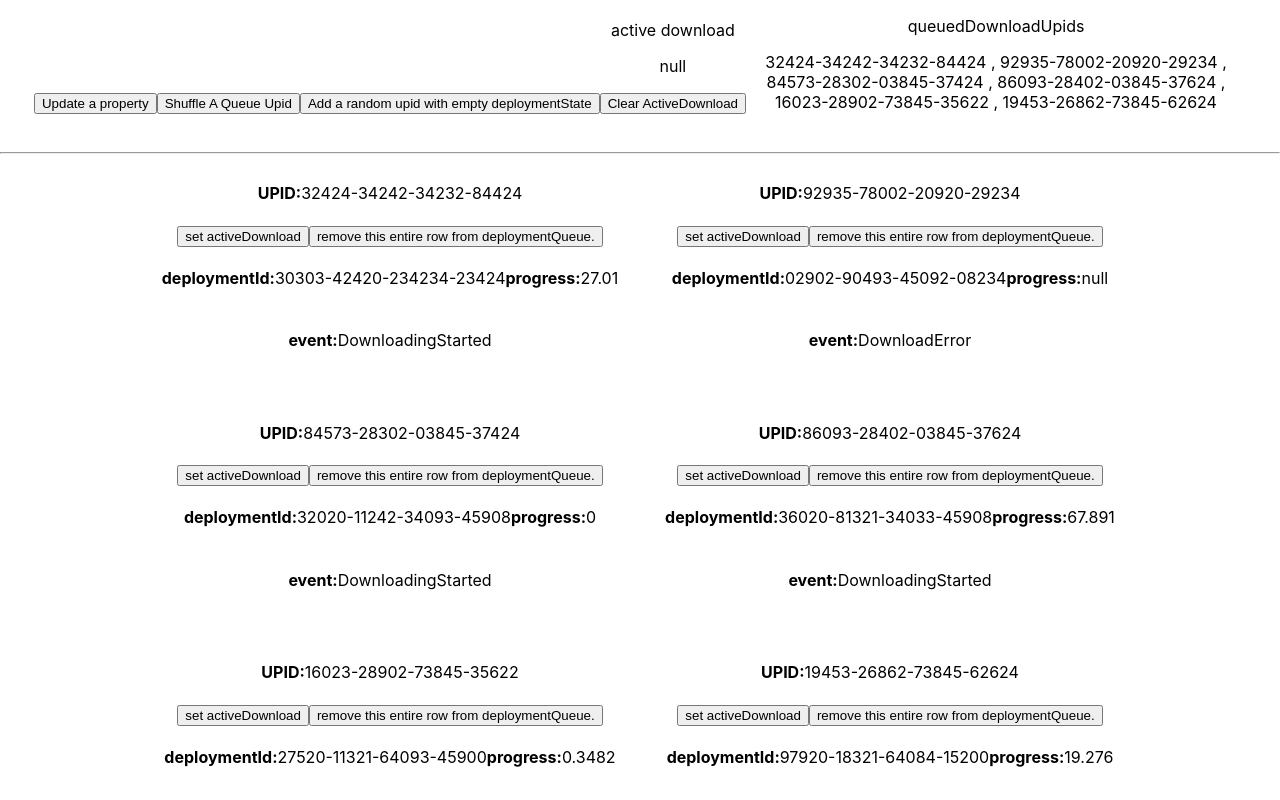
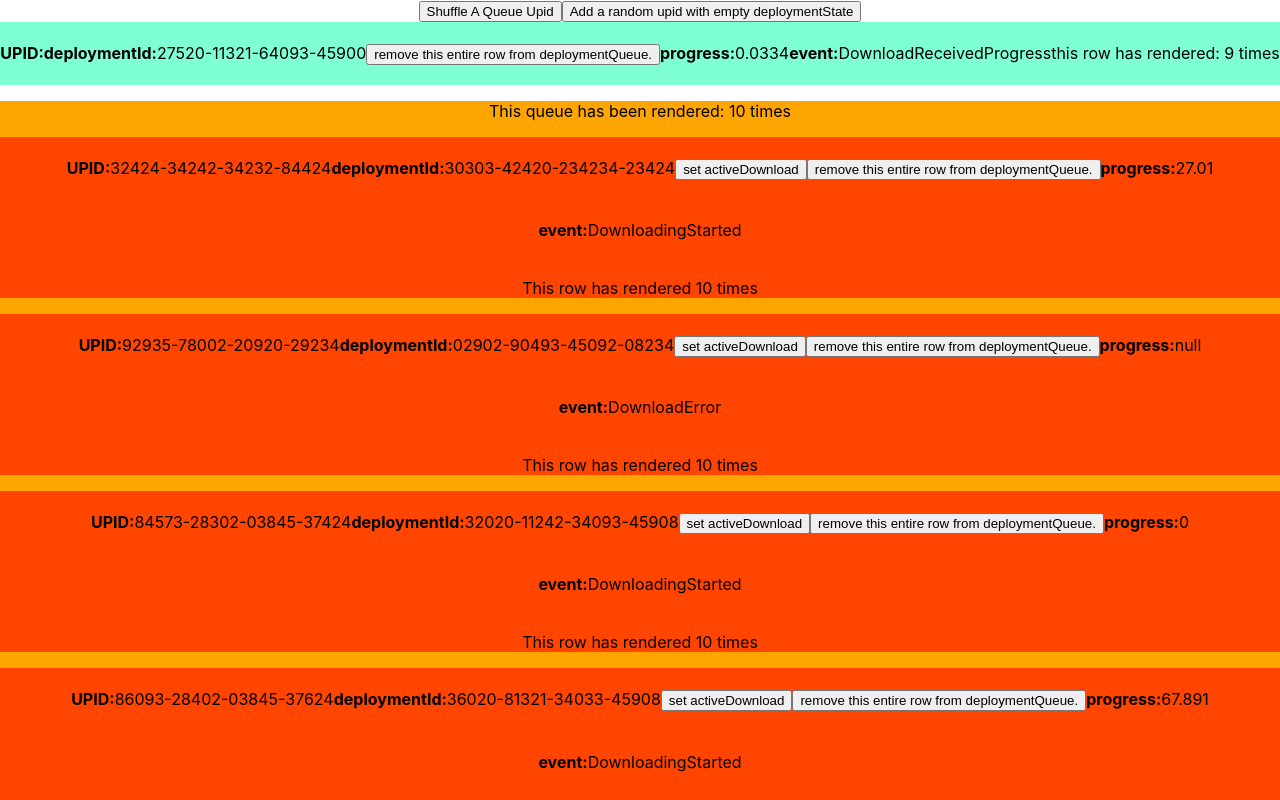
Before and after one commit to ni-scneptune/map-deployment-state, a React (Create React App) app: page / in a window 1280 px wide. Shown: the top 800 px of the page. Built offline with nearby package versions, Linux system fonts and the light colour scheme.

Commit message:
getting up to speed with our contexts configuration.

```diff
--- a/src/App.css
+++ b/src/App.css
@@ -48,3 +48,15 @@
   flex-direction: row;
   align-items: center;
 }
+
+.active-row {
+  background-color:aquamarine;
+}
+
+.queueRows {
+  background-color:orange;
+}
+
+.queueRow {
+  background-color: orangered;
+}
--- a/src/App.js
+++ b/src/App.js
@@ -1,5 +1,13 @@
 import "./App.css";
-import { useState, useContext, createContext, useCallback, useEffect } from "react";
+import {
+  useState,
+  useContext,
+  createContext,
+  useCallback,
+  useEffect,
+  useMemo,
+  useRef,
+} from "react";
 import { enableMapSet, produce, current } from "immer";
 
 enableMapSet();
@@ -13,57 +21,55 @@ const exampleHashData = {
     deploymentId: "30303-42420-234234-23424",
     name: "Example Name A",
     event: "DownloadingStarted",
-    progress: 27.01
+    progress: 27.01,
   },
   "92935-78002-20920-29234": {
     deploymentId: "02902-90493-45092-08234",
     name: "Example Name B",
     event: "DownloadError",
-    progress: null
+    progress: null,
   },
   "84573-28302-03845-37424": {
     deploymentId: "32020-11242-34093-45908",
     name: "Example Name C",
     event: "DownloadingStarted",
-    progress: 0.0
+    progress: 0.0,
   },
   "86093-28402-03845-37624": {
     deploymentId: "36020-81321-34033-45908",
     name: "Example Name D",
     event: "DownloadingStarted",
-    progress: 67.891
+    progress: 67.891,
   },
   "16023-28902-73845-35622": {
     deploymentId: "27520-11321-64093-45900",
     name: "Example Name E",
     event: "DownloadingStarted",
-    progress: 0.0
+    progress: 0.0,
   },
   "19453-26862-73845-62624": {
     deploymentId: "97920-18321-64084-15200",
     name: "Example Name F",
     event: "DownloadingStarted",
-    progress: 19.276
-  }
+    progress: 19.276,
+  },
 };
 
 var intermittenProgress = 0.0;
 
 function generateEventWithProgress() {
-  intermittenProgress = Number(Number(
-    intermittenProgress + (Math.random() * 0.1)
-  ).toFixed(4))
+  intermittenProgress = Number(
+    Number(intermittenProgress + Math.random() * 0.1).toFixed(4)
+  );
   return {
     deploymentId: "27520-11321-64093-45900",
     upid: "16023-28902-73845-35622",
     event: "DownloadReceivedProgress",
-    progress: intermittenProgress
+    progress: intermittenProgress,
   };
 }
 
-
-
-const hashmap = Object.keys(exampleHashData).map(key => {
+const hashmap = Object.keys(exampleHashData).map((key) => {
   return [key, exampleHashData[key]];
 });
 const emptyDeploymentStatus = {
@@ -84,14 +90,18 @@ function ExampleProvider({ children }) {
     }
   }
 
-  const setEmptyDeploymentStatus = useCallback((upid) => {
+  const setEmptyDeploymentStatus = useCallback(
+    (upid) => {
       // This is a nice helper when we just add
-    const nextHashMap = produce(hashMap, draftHashMap => {
+      const nextHashMap = produce(hashMap, (draftHashMap) => {
         draftHashMap.set(upid, emptyDeploymentStatus);
-    })
-    return updateHashState(nextHashMap)
-  }, [hashMap]);
-  const getPropertyOnValue = useCallback((upid, propertyKey) => {
+      });
+      return updateHashState(nextHashMap);
+    },
+    [hashMap]
+  );
+  const getPropertyOnValue = useCallback(
+    (upid, propertyKey) => {
       const keyExists = hashMap.has(upid);
       if (keyExists) {
         const value = hashMap.get(upid);
@@ -102,8 +112,11 @@ function ExampleProvider({ children }) {
           return value;
         }
       }
-  }, [hashMap]);
-  const setPropertyOnValue = useCallback((upid, property) => {
+    },
+    [hashMap]
+  );
+  const setPropertyOnValue = useCallback(
+    (upid, property) => {
       const keyPairExists = hashMap.has(upid);
       const valueExists = hashMap.get(upid);
       let mergingProperty;
@@ -115,15 +128,16 @@ function ExampleProvider({ children }) {
         // otherwise, the new value is the new property.
         mergingProperty = property;
       }
-    const nextHashMap = produce(hashMap, draftHashMap => {
+      const nextHashMap = produce(hashMap, (draftHashMap) => {
         draftHashMap.set(upid, mergingProperty);
       });
-    return updateHashState(nextHashMap)
-  }, [hashMap]);
-  const reorderKeys = useCallback((arrKeys) => {
-    const nextHashMap = produce(
-      hashMap,
-      (draftHashMap) => {
+      return updateHashState(nextHashMap);
+    },
+    [hashMap]
+  );
+  const reorderKeys = useCallback(
+    (arrKeys) => {
+      const nextHashMap = produce(hashMap, (draftHashMap) => {
         arrKeys.forEach((key) => {
           // values persist, we are just shuffling keys
           const currentValue = current(draftHashMap).get(key);
@@ -135,18 +149,20 @@ function ExampleProvider({ children }) {
           // that always tries to alphanumerically order object keys.
           draftHashMap.set(key, currentValue);
         });
-      }
+      });
+      return updateHashState(nextHashMap);
+    },
+    [hashMap]
   );
+  const removeEntity = useCallback(
+    (key) => {
+      const nextHashMap = produce(hashMap, (draftHashMap) => {
+        draftHashMap.delete(key);
+      });
       return updateHashState(nextHashMap);
-  }, [hashMap]);
-  const removeEntity = useCallback((key) => {
-    const nextHashMap = produce(hashMap, draftHashMap => {
-      draftHashMap.delete(key)
-    })
-    return updateHashState(nextHashMap);
-  }, [hashMap]);
-
-
+    },
+    [hashMap]
+  );
 
   let queuedDownloadUpids = [];
   for (let key of hashMap.keys()) {
@@ -157,13 +173,12 @@ function ExampleProvider({ children }) {
   Object.freeze(queuedDownloadUpids);
   //From this point on queuedDownloadUpids is a read-only object, thus making it immutable.
 
-
   useEffect(() => {
     function startFakePoll() {
       const pollingIntervalId = setInterval(() => {
         const eventFromFakePoll = generateEventWithProgress();
 
-        setPropertyOnValue(eventFromFakePoll.upid, {
+        setPropertyOnValue(activeDownloadUpid, {
           deploymentId: eventFromFakePoll.deploymentId,
           progress: eventFromFakePoll.progress,
           event: eventFromFakePoll.event,
@@ -173,7 +188,7 @@ function ExampleProvider({ children }) {
     }
     const fakePoll = startFakePoll();
     return fakePoll;
-  }, [setPropertyOnValue]);
+  }, [setPropertyOnValue, activeDownloadUpid]);
 
   return (
     <ExampleHashContext.Provider
@@ -186,7 +201,7 @@ function ExampleProvider({ children }) {
         getPropertyOnValue,
         setPropertyOnValue,
         reorderKeys,
-        removeEntity
+        removeEntity,
       }}
     >
       {children}
@@ -197,37 +212,65 @@ function ExampleProvider({ children }) {
 const exampleUpidsToAdd = [
   "82903-29393-49495-11249",
   "93940-22341-84932-77342",
-  "92034-34912-44902-92301"
+  "92034-34912-44902-92301",
 ];
 
-function ValueDumpComponent() {
+const QueuedStatusRowContext = createContext();
+
+function QueuedStatusRowProvider(props) {
   const {
     hashMap,
     activeDownloadUpid,
+  } = useContext(ExampleHashContext);
+  const clonedHashMap = produce(hashMap, (draftHashMap) => {
+    draftHashMap.delete(activeDownloadUpid);
+  });
+
+  const isNewQueuedStatus = JSON.stringify(Array.from(clonedHashMap.values()))
+
+  const queuedStatus = useMemo(() => {
+    const workingArr = [];
+    for (let [key, value] of clonedHashMap.entries()) {
+      workingArr.push({ upid: key, ...value });
+    }
+    return workingArr;
+  }, [isNewQueuedStatus]);
+
+   return <QueuedStatusRowContext.Provider value={queuedStatus} {...props} />;
+}
+
+const ActiveDownloadStatusContext = createContext();
+function ActiveDownloadStatusProvider(props) {
+  const { hashMap, activeDownloadUpid} = useContext(ExampleHashContext);
+
+  const activeDownloadStatus = useMemo(() => {
+    if (hashMap.has(activeDownloadUpid)) {
+      const activeDownloadDeploymentStatus = hashMap.get(activeDownloadUpid);
+      return {
+        upid: activeDownloadUpid,
+        ...activeDownloadDeploymentStatus
+      }
+    }
+    return null;
+  }, [hashMap.has(activeDownloadUpid), activeDownloadUpid]);
+
+  return <ActiveDownloadStatusContext.Provider value={activeDownloadStatus} {...props} />
+}
+
+function Container() {
+  const {
+    reorderKeys,
+    removeEntity,
+    setEmptyDeploymentStatus,
+    hashMap,
+    activeDownloadUpid,
     setActiveDownloadUpid,
-    queuedDownloadUpids,
-    setEmptyDeploymentStatus,
-    getPropertyOnValue,
-    setPropertyOnValue,
-    reorderKeys,
-    removeEntity
   } = useContext(ExampleHashContext);
-  const formulateAnObject = {};
-  for (let [key, value] of hashMap.entries()) {
-    formulateAnObject[key] = value;
-  }
-  function handleClickEventHashMap(event) {
-    event.preventDefault();
-    // find the currentValue, increase it by 1;
-    const currentProgress = getPropertyOnValue(
-      "84573-28302-03845-37424",
-      "progress"
-    );
-    setPropertyOnValue("84573-28302-03845-37424", {
-      progress: currentProgress + 1
+  const clonedHashMap = produce(hashMap, draftHashMap =>{
+    draftHashMap.delete(activeDownloadUpid);
   });
-  }
   function handleReorderOfDownloadQueue(ev) {
+    const queuedDownloadUpids = Array.from(clonedHashMap.keys())
     ev.preventDefault();
     // randomly move an index.
     const randomIndex = Math.ceil(
@@ -238,18 +281,16 @@ function ValueDumpComponent() {
     const newlyReorderedArr = [
       ...queuedDownloadUpids.slice(0, randomIndex),
       ...queuedDownloadUpids.slice(randomIndex + 1),
-      upidMoving
+      upidMoving,
     ];
     reorderKeys(newlyReorderedArr);
   }
 
     function handleDeleteADownloadQueueItem(upid) {
-    if (upid === activeDownloadUpid) {
-      setActiveDownloadUpid(null);
-    }
       // an example of an item getting removed after installation. or cancel.
       removeEntity(upid);
     }
+
 
   function createANewDeployment() {
      const upidToAdd = exampleUpidsToAdd.shift();
@@ -259,44 +300,75 @@ function ValueDumpComponent() {
        setEmptyDeploymentStatus(upidToAdd);
      }
    }
-  const asMapArray = useCallback(() => {
-    const arrayOfHashMapObject = [];
-    hashMap.forEach((value, key) => {
-      arrayOfHashMapObject.push({ upid: key, ...value });
-    });
-    return arrayOfHashMapObject;
-  }, [hashMap]);
-
-  const deploymentStatusMapToArr = asMapArray();
 
   return (
     <div>
-      <button onClick={handleClickEventHashMap}> Update a property </button>
+      <div className="section">
         <button onClick={handleReorderOfDownloadQueue}>
           Shuffle A Queue Upid
         </button>
         <button onClick={() => createANewDeployment()}>
           Add a random upid with empty deploymentState
         </button>
-      <div className="code-block">
-        <p>active download</p>
-        <p>{String(activeDownloadUpid)}</p>
-        <button onClick={() => setActiveDownloadUpid(null)}>
-          Clear ActiveDownload
-        </button>
       </div>
-      <div className="code-block">
-        <p> queuedDownloadUpids </p>
-        {queuedDownloadUpids.join(" , ")}
+      <div>
+        <ActiveDownloadStatusProvider>
+          <ActiveDownloadRow
+            handleDeleteADownloadQueueItem={handleDeleteADownloadQueueItem}
+          />
+        </ActiveDownloadStatusProvider>
       </div>
-      <hr />
-      <div>
-        {deploymentStatusMapToArr.map(({ upid, ...values }) => {
+      <QueuedStatusRowProvider>
+        <div className="queueRows">
+          <QueueList
+            handleDeleteADownloadQueueItem={handleDeleteADownloadQueueItem}
+            setActiveDownloadUpid={setActiveDownloadUpid}
+          />
+        </div>
+      </QueuedStatusRowProvider>
+    </div>
+  );
+}
+
+function QueueList({handleDeleteADownloadQueueItem, setActiveDownloadUpid}) {
+  const queuedStatus = useContext(
+    QueuedStatusRowContext
+  );
+  const queueRenderCount = useRef(0)
+
   return (
-            <div key={upid} className="code-block">
+    <>
+      <p>This queue has been rendered: {queueRenderCount.current++} times</p>
+      {queuedStatus.map((queueStatus, index) => (
+        <QueueRow
+          key={index}
+          setActiveDownloadUpid={setActiveDownloadUpid}
+          handleDeleteADownloadQueueItem={handleDeleteADownloadQueueItem}
+          {...queueStatus}
+        />
+      ))}
+    </>
+  );
+}
+
+function QueueRow({
+  upid,
+  deploymentId,
+  progress,
+  event,
+  setActiveDownloadUpid,
+  handleDeleteADownloadQueueItem,
+}) {
+  const queueRowRenderCount = useRef(0);
+  return (
+    <div className="queueRow">
       <div className="section">
         <h4>UPID:</h4>
         <p>{upid}</p>
+      </div>
+      <div className="section">
+        <h4>deploymentId:</h4>
+        <p>{deploymentId}</p>
       </div>
       <div className="section">
         <button onClick={() => setActiveDownloadUpid(upid)}>
@@ -304,7 +376,7 @@ function ValueDumpComponent() {
           set activeDownload{" "}
         </button>
         <button
-                  onClick={ev => {
+          onClick={(ev) => {
             ev.preventDefault();
             handleDeleteADownloadQueueItem(upid);
           }}
@@ -314,20 +386,67 @@ function ValueDumpComponent() {
         </button>
       </div>
       <div className="section">
+        <h4>progress:</h4>
+        <p>{String(progress)}</p>
+        <div
+          style={{
+            width: `calc(300px - ${progress || 0})`,
+            backgroundColor: "black",
+          }}
+        />
+      </div>
+      <div className="section">
+        <h4>event:</h4>
+        <p>{event}</p>
+      </div>
+      <p>This row has rendered {queueRowRenderCount.current++} times</p>
+    </div>
+  );
+}
+
+function ActiveDownloadRow({ handleDeleteADownloadQueueItem }) {
+  const activeDownloadStatus = useContext(ActiveDownloadStatusContext);
+  const activeDownloadRowRender = useRef(0);
+  if (!activeDownloadStatus) {
+    return null;
+  }
+  const { upid, deploymentId, progress, event } = activeDownloadStatus;
+
+  return (
+    <div className="active-row">
+      <div className="section">
+        <h4>UPID:</h4>
+        <p>{upid}</p>
+      </div>
+      <div className="section">
         <h4>deploymentId:</h4>
-                <p>{values.deploymentId}</p>
+        <p>{deploymentId}</p>
+      </div>
+      <div className="section">
+        <button
+          onClick={(ev) => {
+            ev.preventDefault();
+            handleDeleteADownloadQueueItem(upid);
+          }}
+        >
+          {" "}
+          remove this entire row from deploymentQueue.{" "}
+        </button>
       </div>
       <div className="section">
         <h4>progress:</h4>
-                <p>{String(values.progress)}</p>
+        <p>{String(progress)}</p>
+        <div
+          style={{
+            width: `calc(300px - ${progress || 0})`,
+            backgroundColor: "black",
+          }}
+        />
       </div>
       <div className="section">
         <h4>event:</h4>
-                <p>{values.event}</p>
-              </div>
-            </div>
-          );
-        })}
+        <p>{event}</p>
+        <p> this row has rendered: {activeDownloadRowRender.current++} times</p>
       </div>
     </div>
   );
@@ -337,7 +456,7 @@ function App() {
   return (
     <ExampleProvider>
       <div className="App">
-        <ValueDumpComponent />
+        <Container />
       </div>
     </ExampleProvider>
   );
```
Lines whose indentation alone changed are shown as unchanged.
